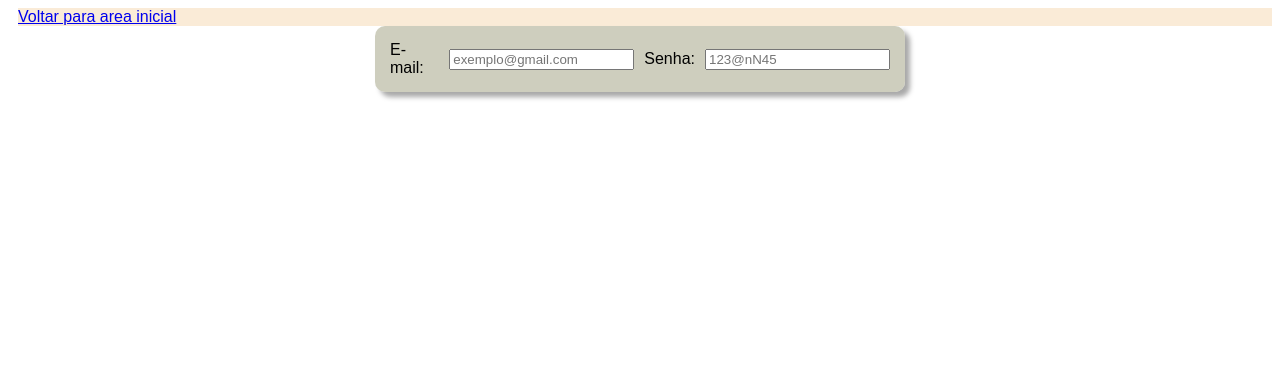
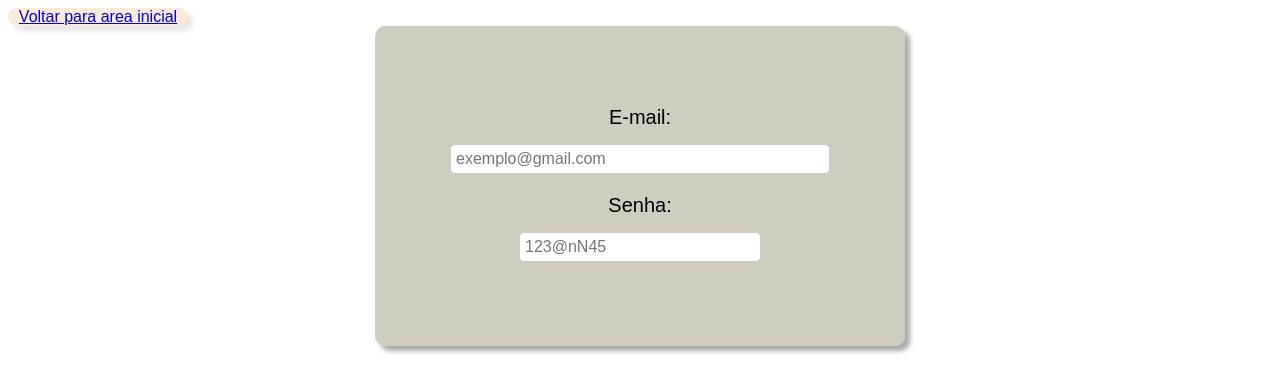
Before and after one commit to natanmatos0/Projeto001, a plain HTML site: page login.html in a window 1280 px wide. Drawn offline with Linux system fonts and the light colour scheme.

Commit message:
feat: improve styling and layout of login page
This commit enhances the styling and layout of the login page with the following changes:

- Modified the nav element to use flexbox for improved alignment and appearance.
- Added styling for the section element, including background, border-radius, padding, width, margin, and box-shadow.
- Added styling for paragraph elements to control font size, text alignment, margin, and white-space.
- Improved the container class for better alignment and spacing of elements within the login form.
- Added styling for the email and password input fields, including width, padding, border, border-radius, and font size.
- Added styling for the logDiv to center the login elements.
- Added labels (paragraph elements) for the email and password input fields.

```diff
--- a/login.html
+++ b/login.html
@@ -1,23 +1,30 @@
 <!DOCTYPE html>
 <html lang="pt-br">
+
 <head>
     <meta charset="UTF-8">
     <meta name="viewport" content="width=device-width, initial-scale=1.0">
     <title>Document</title>
     <style>
-
-        body{
+        body {
             background-color: 192, 192, 192;
             font-family: Arial, Helvetica, sans-serif;
         }
 
-        nav{
-            text-align: left;
-            margin-left: 10px;
+        nav {
+            display: flex;
+            flex-direction: column;
             background-color: antiquewhite;
+            border-radius: 10px;
+            width: 180px;
+            display: flex;
+            justify-content: center;
+            align-items: center;
+            height: 100%;
+            box-shadow: 5px 5px 5px rgba(0, 0, 0, 0.10);
+        }
 
-        }
-        section{
+        section {
             background: rgba(190, 190, 168, 0.745);
             border-radius: 10px;
             padding: 15px;
@@ -25,19 +32,49 @@
             margin: auto;
             box-shadow: 5px 5px 5px rgba(0, 0, 0, 0.34);
         }
+
+        p {
+            font-size: 20px;
+            text-align: left;
+            margin: 0px;
+            white-space: nowrap;
+        }
+
         .container {
             display: flex;
-            align-items: center; /* Alinha verticalmente */
-            gap: 10px; /* Espaço entre os elementos */
-}
+            align-items: center;
+            gap: 15px;
+            margin: 20px;
+        }
+
         #email {
+            width: 80%;
+            padding: 5px;
+            border: 1px solid #ccc;
+            border-radius: 5px;
+            font-size: 16px;
+            margin-bottom: 5px;
+        }
 
+        #senha {
+            width: 50%;
+            padding: 5px;
+            border: 1px solid #ccc;
+            border-radius: 5px;
+            font-size: 16px;
+            margin-bottom: 5px;
         }
-        #senha{
 
+        #logDiv {
+            display: flex;
+            flex-direction: column;
+            align-items: center;
+            justify-content: center;
+            height: 250px;
         }
     </style>
 </head>
+
 <body>
     <nav>
         <a href="index.html">Voltar para area inicial</a>
@@ -46,8 +83,9 @@
 
     <section>
         <div id="logDiv" class="container">
-            E-mail: <input type="text" placeholder="exemplo@gmail.com" id="email">
-            Senha: <input type="password" placeholder="123@nN45" id="senha">
+
+            <p>E-mail:</p> <input type="text" placeholder="exemplo@gmail.com" id="email">
+            <p>Senha:</p> <input type="password" placeholder="123@nN45" id="senha">
 
 
 
@@ -55,4 +93,5 @@
 
     </section>
 </body>
+
 </html>
```
